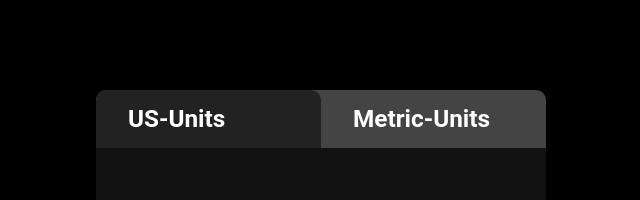
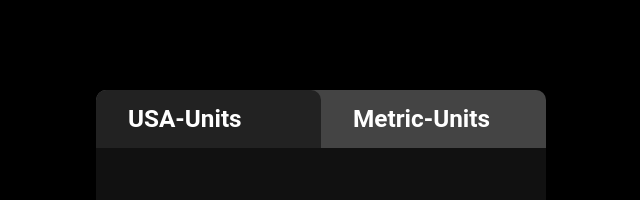
Before and after one commit to ernestolaria/BMI-Calculator, a plain HTML site: page index.html in a window 1280 px wide. Shown: the top 200 px of the page, 319-959 px from the left. Drawn offline with Linux system fonts and the light colour scheme.

Commit message:
changed us to usa

```diff
--- a/index.html
+++ b/index.html
@@ -14,7 +14,7 @@
 
         <div class="tabs">
             <div id="US-tab" class="tab active-tab">
-                <h3>US-Units</h3>
+                <h3>USA-Units</h3>
             </div>
             <div id="metric-tab" class="tab">
                 <h3>Metric-Units</h3>
```
